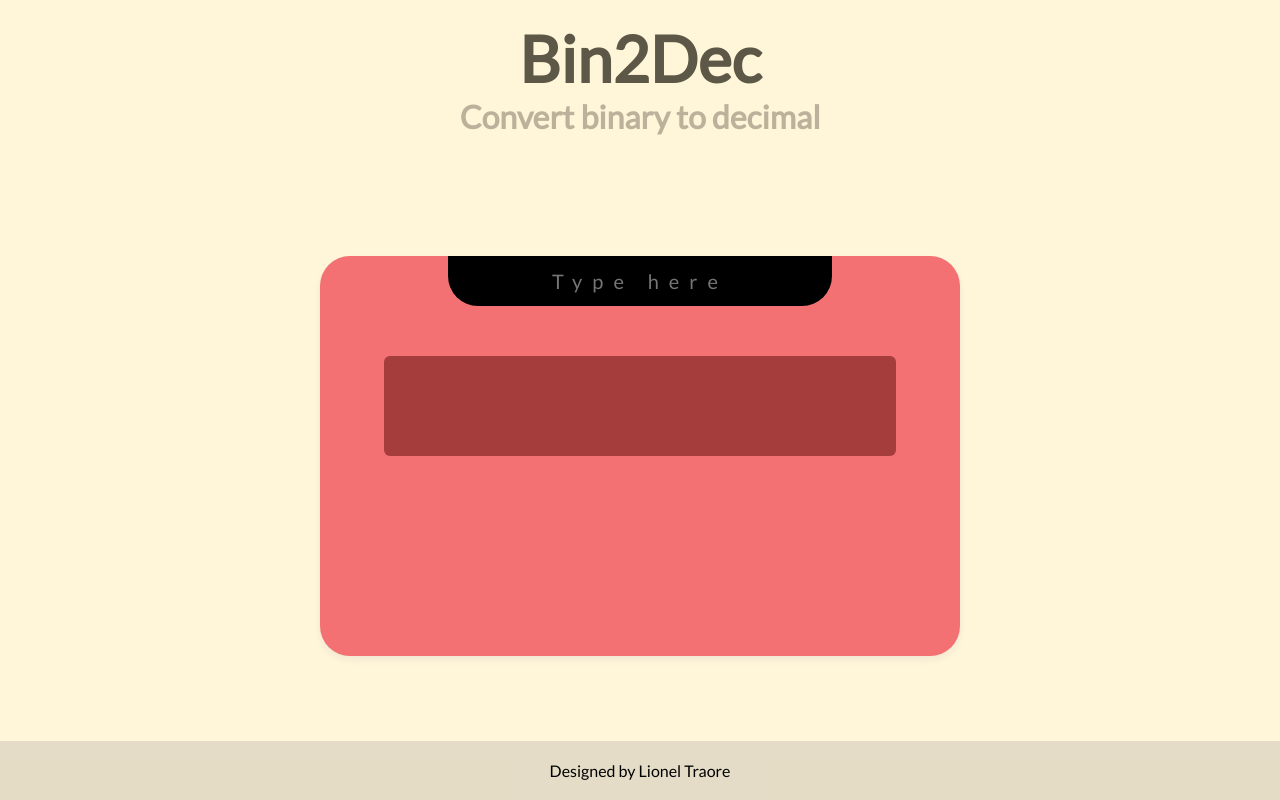
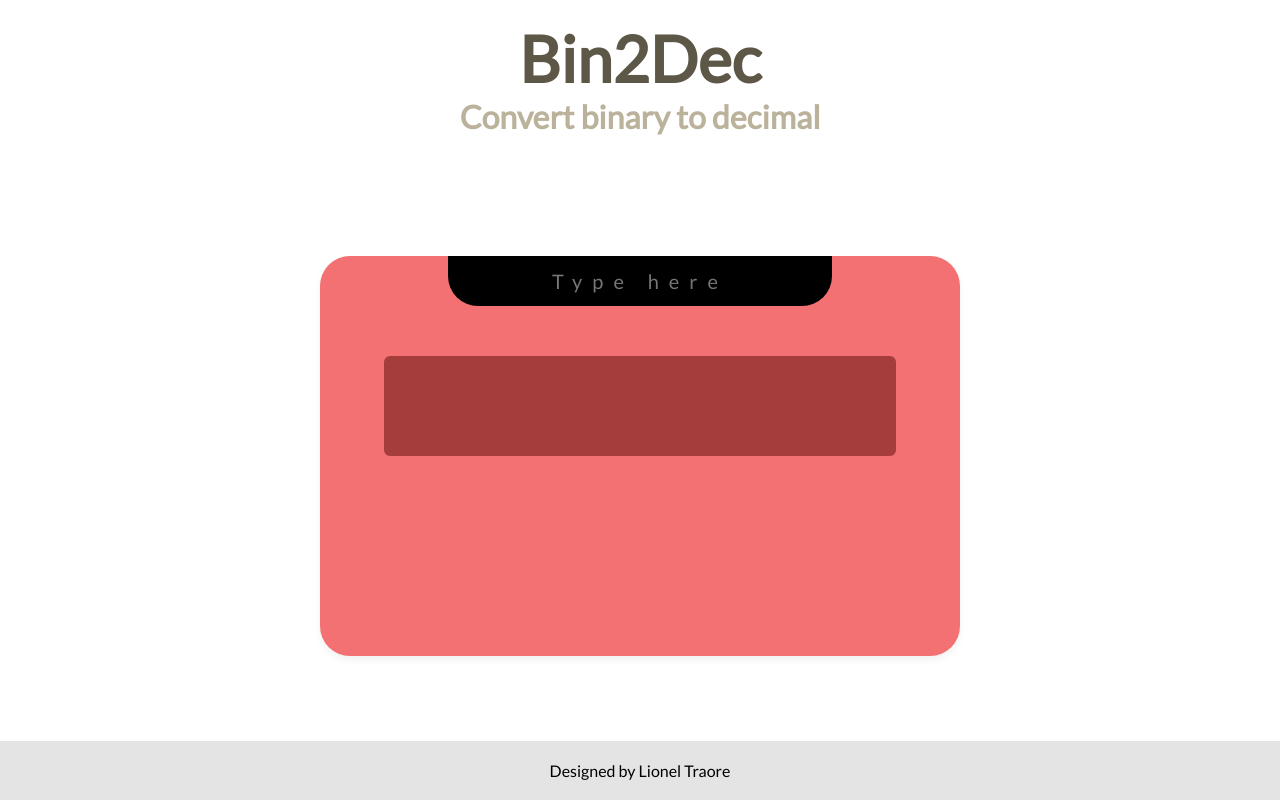
Before and after one commit to traoregex/Bin2Dec, an Angular app: page / in a window 1280 px wide. Built offline with nearby package versions, Linux system fonts and the light colour scheme.

Commit message:
change background

```diff
--- a/src/app/app.component.scss
+++ b/src/app/app.component.scss
@@ -1,5 +1,5 @@
 .page-wrapper {
-  background-color: #fff5d9;
+  background-color: #fff;
   height: 100vh;
   width: 100vw;
 }
```
